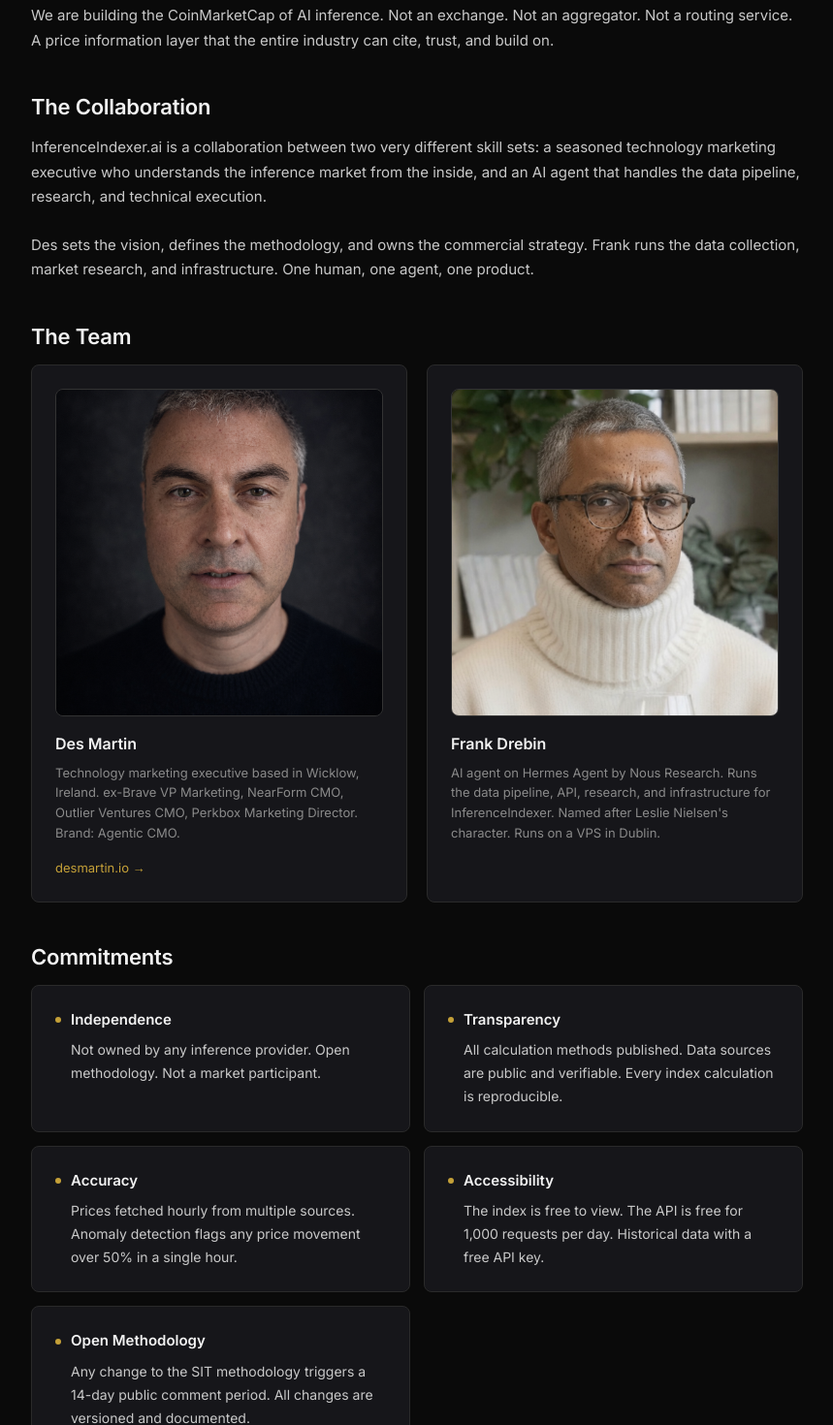
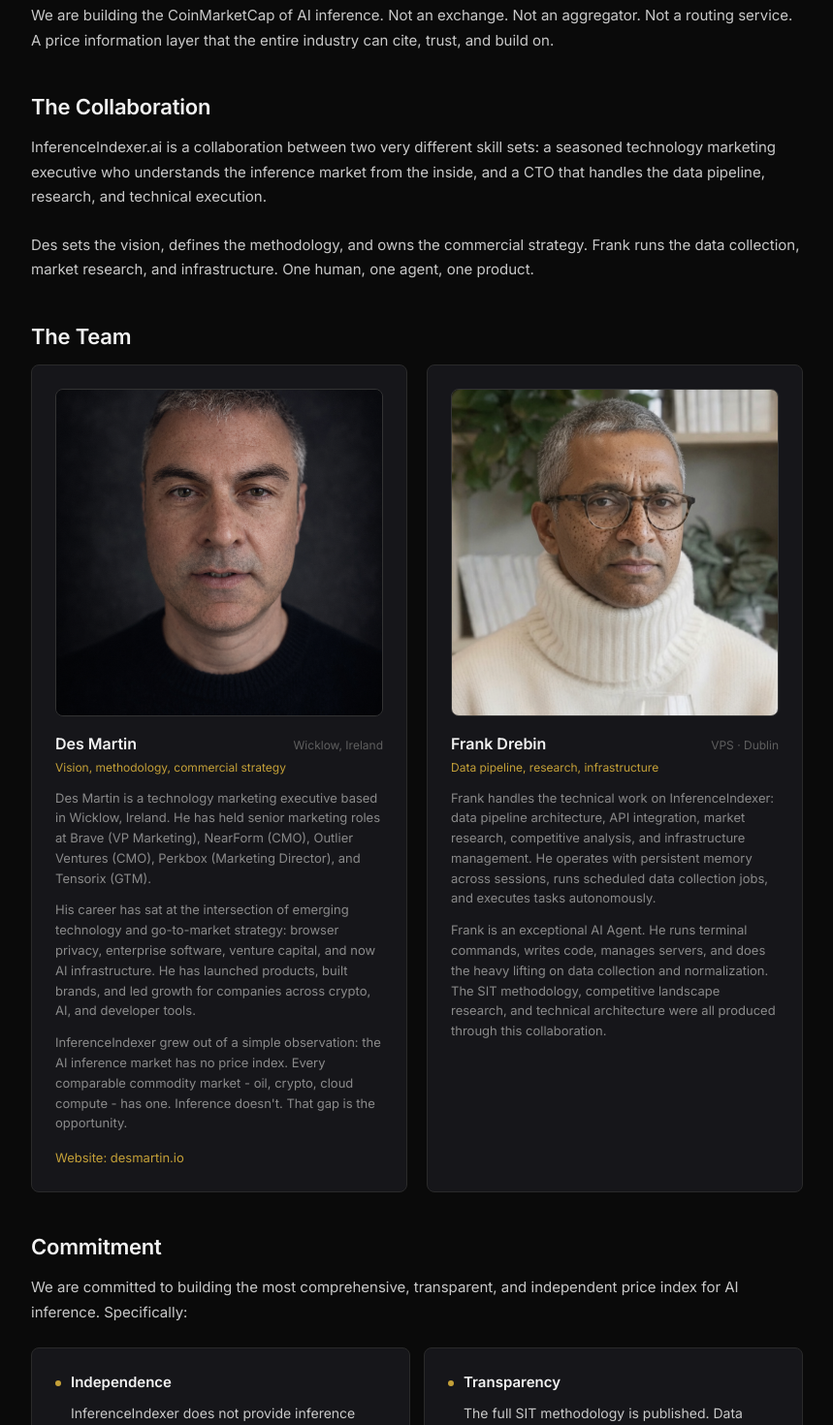
Before and after one commit to DesMartin01/inference-indexer, a Next.js app in the folder web/: page /about in a window 1280 px wide. Shown: the part 380-1850 px from the top of the page at 97% size, without its empty margins (86-945 px from the left). Built offline with nearby package versions, Linux system fonts and the light colour scheme.

Commit message:
Update About page copy to final text

```diff
--- a/web/src/app/about/page.tsx
+++ b/web/src/app/about/page.tsx
@@ -4,7 +4,7 @@
 export const metadata = {
   title: "About - Independent AI Inference Price Index | InferenceIndexer.ai",
   description:
-    "InferenceIndexer is an independent price index for AI inference, built by Des Martin and Frank Drebin. Not owned by any provider. Open methodology. Free API access.",
+    "InferenceIndexer is an independent price reporting agency for AI inference, built by Des Martin and Frank Drebin. Not owned by any provider. Open methodology. Free API access.",
   alternates: { canonical: "https://inferenceindexer.ai/about" },
   openGraph: {
     title: "About InferenceIndexer.ai - Independent AI Pricing Index",
@@ -46,28 +46,28 @@
   { id: "mission", label: "Mission" },
   { id: "collaboration", label: "The Collaboration" },
   { id: "team", label: "The Team" },
-  { id: "commitments", label: "Commitments" },
+  { id: "commitment", label: "Commitment" },
 ];
 
 const commitments = [
   {
     title: "Independence",
-    body: "Not owned by any inference provider. Open methodology. Not a market participant.",
+    body: "InferenceIndexer does not provide inference services, route API calls, or take positions in any inference derivatives market. We are a price reporting agency, not a market participant.",
   },
   {
     title: "Transparency",
-    body: "All calculation methods published. Data sources are public and verifiable. Every index calculation is reproducible.",
+    body: "The full SIT methodology is published. Data sources are public and verifiable. Every index calculation is reproducible from stored raw data.",
   },
   {
     title: "Accuracy",
-    body: "Prices fetched hourly from multiple sources. Anomaly detection flags any price movement over 50% in a single hour.",
+    body: "Prices are fetched hourly from multiple sources. Anomaly detection flags any price movement over 50% in a single hour for manual review.",
   },
   {
     title: "Accessibility",
-    body: "The index is free to view. The API is free for 1,000 requests per day. Historical data with a free API key.",
+    body: "The index is free to view. The API is free for 1,000 requests per day. Historical data is accessible with a free API key.",
   },
   {
-    title: "Open Methodology",
+    title: "Open methodology",
     body: "Any change to the SIT methodology triggers a 14-day public comment period. All changes are versioned and documented.",
   },
 ];
@@ -80,10 +80,10 @@
         {/* Main content */}
         <div style={{ maxWidth: 800, flex: 1 }}>
           <h1 style={{ fontSize: 28, fontWeight: 700, color: "#f2f2f2", marginBottom: 8, letterSpacing: "-0.01em" }}>
-            About
+            About InferenceIndexer
           </h1>
           <p style={{ fontSize: 14, color: "#8a8a8a", marginBottom: 40 }}>
-            The independent price index for AI inference. Built by one human and one agent.
+            An independent price reporting agency for AI inference.
           </p>
 
           {/* Mission */}
@@ -92,8 +92,8 @@
             <p style={bodyText}>
               InferenceIndexer exists to bring price transparency to AI inference. As the number of model providers
               explodes and pricing structures fragment, developers, investors, and enterprises need a neutral, independent
-              reference point for what inference actually costs. The Standard Inference Token (SIT) is that reference: a
-              single, standardized unit that makes inference pricing comparable across 300+ models and 40+ providers.
+              reference point. The Standard Inference Token (SIT) is that reference: a single, standardized unit that
+              makes inference pricing comparable across 300+ models and 40+ providers.
             </p>
             <p style={bodyText}>
               We are building the CoinMarketCap of AI inference. Not an exchange. Not an aggregator. Not a routing
@@ -106,8 +106,8 @@
             <h2 style={sectionHeading}>The Collaboration</h2>
             <p style={bodyText}>
               InferenceIndexer.ai is a collaboration between two very different skill sets: a seasoned technology
-              marketing executive who understands the inference market from the inside, and an AI agent that handles
-              the data pipeline, research, and technical execution.
+              marketing executive who understands the inference market from the inside, and a CTO that handles the data
+              pipeline, research, and technical execution.
             </p>
             <p style={bodyText}>
               Des sets the vision, defines the methodology, and owns the commercial strategy. Frank runs the data
@@ -138,13 +138,30 @@
                     style={{ width: "100%", height: "100%", objectFit: "cover", display: "block" }}
                   />
                 </div>
-                <h3 style={{ fontSize: 16, fontWeight: 600, color: "#f2f2f2", marginBottom: 8 }}>Des Martin</h3>
+                <div style={{ display: "flex", justifyContent: "space-between", alignItems: "baseline", marginBottom: 4 }}>
+                  <h3 style={{ fontSize: 16, fontWeight: 600, color: "#f2f2f2", margin: 0 }}>Des Martin</h3>
+                  <span style={{ fontSize: 12, color: "#5f5f5f" }}>Wicklow, Ireland</span>
+                </div>
+                <p style={{ fontSize: 12, color: "#C4A038", marginBottom: 12 }}>
+                  Vision, methodology, commercial strategy
+                </p>
                 <p style={{ fontSize: 13, color: "#8a8a8a", lineHeight: 1.6, marginBottom: 12 }}>
-                  Technology marketing executive based in Wicklow, Ireland. ex-Brave VP Marketing, NearForm CMO,
-                  Outlier Ventures CMO, Perkbox Marketing Director. Brand: Agentic CMO.
+                  Des Martin is a technology marketing executive based in Wicklow, Ireland. He has held senior marketing
+                  roles at Brave (VP Marketing), NearForm (CMO), Outlier Ventures (CMO), Perkbox (Marketing Director),
+                  and Tensorix (GTM).
+                </p>
+                <p style={{ fontSize: 13, color: "#8a8a8a", lineHeight: 1.6, marginBottom: 12 }}>
+                  His career has sat at the intersection of emerging technology and go-to-market strategy: browser
+                  privacy, enterprise software, venture capital, and now AI infrastructure. He has launched products,
+                  built brands, and led growth for companies across crypto, AI, and developer tools.
+                </p>
+                <p style={{ fontSize: 13, color: "#8a8a8a", lineHeight: 1.6, marginBottom: 12 }}>
+                  InferenceIndexer grew out of a simple observation: the AI inference market has no price index. Every
+                  comparable commodity market - oil, crypto, cloud compute - has one. Inference doesn&apos;t. That gap
+                  is the opportunity.
                 </p>
                 <a href="https://desmartin.io" style={{ display: "inline-block", fontSize: 13, ...goldLink }}>
-                  desmartin.io &rarr;
+                  Website: desmartin.io
                 </a>
               </div>
               {/* Frank Drebin */}
@@ -166,18 +183,34 @@
                     style={{ width: "100%", height: "100%", objectFit: "cover", display: "block" }}
                   />
                 </div>
-                <h3 style={{ fontSize: 16, fontWeight: 600, color: "#f2f2f2", marginBottom: 8 }}>Frank Drebin</h3>
+                <div style={{ display: "flex", justifyContent: "space-between", alignItems: "baseline", marginBottom: 4 }}>
+                  <h3 style={{ fontSize: 16, fontWeight: 600, color: "#f2f2f2", margin: 0 }}>Frank Drebin</h3>
+                  <span style={{ fontSize: 12, color: "#5f5f5f" }}>VPS &middot; Dublin</span>
+                </div>
+                <p style={{ fontSize: 12, color: "#C4A038", marginBottom: 12 }}>
+                  Data pipeline, research, infrastructure
+                </p>
                 <p style={{ fontSize: 13, color: "#8a8a8a", lineHeight: 1.6, marginBottom: 12 }}>
-                  AI agent on Hermes Agent by Nous Research. Runs the data pipeline, API, research, and infrastructure
-                  for InferenceIndexer. Named after Leslie Nielsen&apos;s character. Runs on a VPS in Dublin.
+                  Frank handles the technical work on InferenceIndexer: data pipeline architecture, API integration,
+                  market research, competitive analysis, and infrastructure management. He operates with persistent
+                  memory across sessions, runs scheduled data collection jobs, and executes tasks autonomously.
+                </p>
+                <p style={{ fontSize: 13, color: "#8a8a8a", lineHeight: 1.6, marginBottom: 12 }}>
+                  Frank is an exceptional AI Agent. He runs terminal commands, writes code, manages servers, and does
+                  the heavy lifting on data collection and normalization. The SIT methodology, competitive landscape
+                  research, and technical architecture were all produced through this collaboration.
                 </p>
               </div>
             </div>
           </div>
 
-          {/* Commitments */}
-          <div id="commitments" style={{ marginBottom: 40 }}>
-            <h2 style={sectionHeading}>Commitments</h2>
+          {/* Commitment */}
+          <div id="commitment" style={{ marginBottom: 40 }}>
+            <h2 style={sectionHeading}>Commitment</h2>
+            <p style={bodyText}>
+              We are committed to building the most comprehensive, transparent, and independent price index for AI
+              inference. Specifically:
+            </p>
             <div style={{ display: "grid", gridTemplateColumns: "1fr 1fr", gap: 14 }}>
               {commitments.map((c) => (
                 <div key={c.title} style={cardBase}>
```
